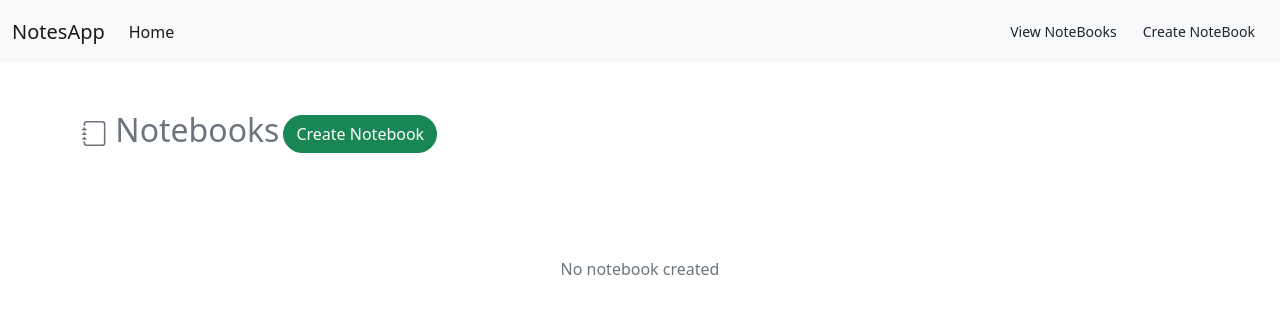
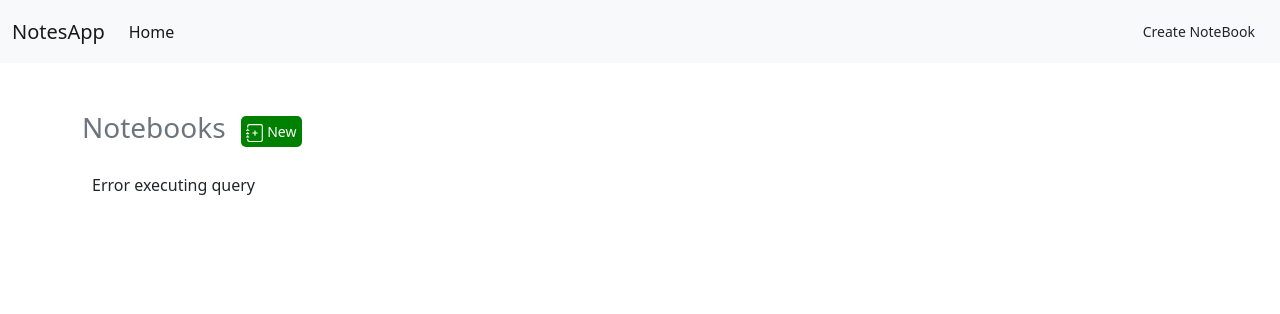
Before and after one commit to pj8912/notesapp-php, a PHP site: page /ckeditor/ in a window 1280 px wide. Shown: the top 314 px of the page. Run offline with PHP 8.4, Linux system fonts and the light colour scheme.

Commit message:
updated indexpage style, notebook creation

```diff
--- a/database/sql.php
+++ b/database/sql.php
@@ -11,3 +11,5 @@ if (!class_exists('database')) {
 		}
 	}
 }
+
+?>
--- a/includes/navbar.php
+++ b/includes/navbar.php
@@ -15,9 +15,7 @@ echo '
         </li>
        </ul>
        <ul class="navbar-nav justify-content-end mb-2 mb-lg-0">
-       <li class="nav-item m-1">
-          <a class="nav-link btn btn-light text-dark btn-sm rounded-5" style="font-size:14px;"   href="http://localhost:4000/notebooks/view_notebooks.php">View NoteBooks</a>
-        </li>
+
         <li class="nav-item m-1">
         <a class="nav-link btn btn-light text-dark  btn-sm rounded-5"  style="font-size:14px;"  href="http://localhost:4000/notebooks/create.php">Create NoteBook</a>
       </li>
--- a/index.php
+++ b/index.php
@@ -12,50 +12,144 @@ include_once "includes/navbar.php";
 	.texts {
 		text-decoration: none;
 	}
+	.new-btn{
+		background:green;
+		color:white;
+		padding:5px;
+		border: None;
+		border-radius: 5px;
+		width:inherit;
+		height:fit-content;
+		margin: 5px;
+		text-decoration: none;
+		font-size: 14px;
+		text-align: center;
+		margin-left: 15px;
+	}
+	.new-btn:hover{
+		color:white;
+	}
+	.wrapper{
+    display: grid;
+    grid-gap: 1em;
+    grid-template-columns: 1fr 1fr 1fr;
+    grid-template-rows: auto;
+	padding: 10px;
+	margin-top:10px;
+
+  }
 </style>
 
 <?php main_navbar(); ?>
 
 <div class="container">
-
-	<!-- <div class="mt-5" style="display:flex;flex-direction:row">
-
-			<a class="h4 texts btn btn-success rounded-5 m-1" href="notebooks/create.php" >
-				<svg xmlns="http://www.w3.org/2000/svg" width="18" height="18" fill="currentColor" class="bi bi-journal-plus" viewBox="0 0 16 16">
-					<path fill-rule="evenodd" d="M8 5.5a.5.5 0 0 1 .5.5v1.5H10a.5.5 0 0 1 0 1H8.5V10a.5.5 0 0 1-1 0V8.5H6a.5.5 0 0 1 0-1h1.5V6a.5.5 0 0 1 .5-.5z" />
-					<path d="M3 0h10a2 2 0 0 1 2 2v12a2 2 0 0 1-2 2H3a2 2 0 0 1-2-2v-1h1v1a1 1 0 0 0 1 1h10a1 1 0 0 0 1-1V2a1 1 0 0 0-1-1H3a1 1 0 0 0-1 1v1H1V2a2 2 0 0 1 2-2z" />
-					<path d="M1 5v-.5a.5.5 0 0 1 1 0V5h.5a.5.5 0 0 1 0 1h-2a.5.5 0 0 1 0-1H1zm0 3v-.5a.5.5 0 0 1 1 0V8h.5a.5.5 0 0 1 0 1h-2a.5.5 0 0 1 0-1H1zm0 3v-.5a.5.5 0 0 1 1 0v.5h.5a.5.5 0 0 1 0 1h-2a.5.5 0 0 1 0-1H1z" />
-				</svg>
-				Create Notebook
-			</a>
-
-
-	</div> -->
 	<div class="mt-5">
 
 	<div  style="display:flex;flex-direction:row">
 
 
-		<h2 class="text-secondary">
-		<svg xmlns="http://www.w3.org/2000/svg" width="25" height="25" fill="currentColor" class="bi bi-journal" viewBox="0 0 16 16">
-			<path d="M3 0h10a2 2 0 0 1 2 2v12a2 2 0 0 1-2 2H3a2 2 0 0 1-2-2v-1h1v1a1 1 0 0 0 1 1h10a1 1 0 0 0 1-1V2a1 1 0 0 0-1-1H3a1 1 0 0 0-1 1v1H1V2a2 2 0 0 1 2-2z"/>
-			<path d="M1 5v-.5a.5.5 0 0 1 1 0V5h.5a.5.5 0 0 1 0 1h-2a.5.5 0 0 1 0-1H1zm0 3v-.5a.5.5 0 0 1 1 0V8h.5a.5.5 0 0 1 0 1h-2a.5.5 0 0 1 0-1H1zm0 3v-.5a.5.5 0 0 1 1 0v.5h.5a.5.5 0 0 1 0 1h-2a.5.5 0 0 1 0-1H1z"/>
-		</svg>
+		<h3 class="text-secondary">
+
 		Notebooks
-	</h2>
-
-	<a class="h4 texts btn btn-success rounded-5 m-1" href="notebooks/create.php" >
-				<!-- <svg xmlns="http://www.w3.org/2000/svg" width="18" height="18" fill="currentColor" class="bi bi-journal-plus" viewBox="0 0 16 16">
+	</h3>
+	<!-- notebooks/create.php -->
+	<a class="new-btn" href="#" data-bs-toggle="modal" data-bs-target="#exampleModal">
+	<svg xmlns="http://www.w3.org/2000/svg" width="18" height="18" fill="currentColor" class="bi bi-journal-plus" viewBox="0 0 16 16">
 					<path fill-rule="evenodd" d="M8 5.5a.5.5 0 0 1 .5.5v1.5H10a.5.5 0 0 1 0 1H8.5V10a.5.5 0 0 1-1 0V8.5H6a.5.5 0 0 1 0-1h1.5V6a.5.5 0 0 1 .5-.5z" />
 					<path d="M3 0h10a2 2 0 0 1 2 2v12a2 2 0 0 1-2 2H3a2 2 0 0 1-2-2v-1h1v1a1 1 0 0 0 1 1h10a1 1 0 0 0 1-1V2a1 1 0 0 0-1-1H3a1 1 0 0 0-1 1v1H1V2a2 2 0 0 1 2-2z" />
 					<path d="M1 5v-.5a.5.5 0 0 1 1 0V5h.5a.5.5 0 0 1 0 1h-2a.5.5 0 0 1 0-1H1zm0 3v-.5a.5.5 0 0 1 1 0V8h.5a.5.5 0 0 1 0 1h-2a.5.5 0 0 1 0-1H1zm0 3v-.5a.5.5 0 0 1 1 0v.5h.5a.5.5 0 0 1 0 1h-2a.5.5 0 0 1 0-1H1z" />
-				</svg> -->
-				Create Notebook
+				</svg>
+  			New
 			</a>
+			<div class="modal fade" id="exampleModal" tabindex="-1" aria-labelledby="exampleModalLabel" aria-hidden="true">
+  <div class="modal-dialog">
+    <div class="modal-content">
+      <div class="modal-body">
+	  <p class="h5" style="display:flex; flex-direction:row">
+	  <span class="m-1	">
+	  <svg xmlns="http://www.w3.org/2000/svg" width="23" height="23" fill="currentColor" class="bi bi-journal-plus" viewBox="0 0 16 16">
+					<path fill-rule="evenodd" d="M8 5.5a.5.5 0 0 1 .5.5v1.5H10a.5.5 0 0 1 0 1H8.5V10a.5.5 0 0 1-1 0V8.5H6a.5.5 0 0 1 0-1h1.5V6a.5.5 0 0 1 .5-.5z" />
+					<path d="M3 0h10a2 2 0 0 1 2 2v12a2 2 0 0 1-2 2H3a2 2 0 0 1-2-2v-1h1v1a1 1 0 0 0 1 1h10a1 1 0 0 0 1-1V2a1 1 0 0 0-1-1H3a1 1 0 0 0-1 1v1H1V2a2 2 0 0 1 2-2z" />
+					<path d="M1 5v-.5a.5.5 0 0 1 1 0V5h.5a.5.5 0 0 1 0 1h-2a.5.5 0 0 1 0-1H1zm0 3v-.5a.5.5 0 0 1 1 0V8h.5a.5.5 0 0 1 0 1h-2a.5.5 0 0 1 0-1H1zm0 3v-.5a.5.5 0 0 1 1 0v.5h.5a.5.5 0 0 1 0 1h-2a.5.5 0 0 1 0-1H1z" />
+				</svg>
+	 Create New NoteBook
+</span>
+	  <button type="button" class="btn-close" style="margin-left:auto" data-bs-dismiss="modal" aria-label="Close"></button>
+
+
+	</p>
+		<form action=" <?php echo $_SERVER['PHP_SELF'];?>" method="post">
+			<div class="mb-2">
+				<input class="form-control" placeholder="Book Name" name="book_name">
+			</div>
+			<div class="mb-2">
+				<!-- <textarea type="text" rows="5" cols="10" name="desc" class="form-control">
+				</textarea> -->
+				<textarea name="desc" class="form-control" placeholder="Description" cols="30" rows="5"></textarea>
+			</div>
+			<div class="d-grid gap-2">
+				<button type="submit" name="ubtn" class="btn btn-primary rounded-0">Create</button>
+			</div>
+		</form>
+
+      </div>
+
+    </div>
+  </div>
+</div>
+
 
 		</div>
 
-		<p class="text-secondary text-center" style="margin-top:100px;">No notebook created</p>
+
+<div class="wrapper">
+<?php
+
+		require_once('database/sql.php');
+
+		$db = new database('notesapp.db');
+		if (!$db) {
+			die('Error opening database');
+		}
+
+		$sql = "SELECT * FROM notebooks";
+		$response = $db->query($sql);
+		if (!$response) {
+			die('Error executing query');
+		}
+
+while ($row  = $response->fetchArray(SQLITE3_ASSOC)) {
+
+	echo '<div style="border: 1px solid silver;padding:8px;width:inherit;border-radius:20px;height:fit-content"  id="box">';
+
+	echo '<ul class="nav" style="display;flex;flex-direction:row;">';
+
+	echo '<a href="../notes/createnotes.php?bid='.$row['nb_id'].'" class="nav-item" style="text-decoration:none;">
+	<svg xmlns="http://www.w3.org/2000/svg" width="16" height="16" fill="gray" class="bi bi-book-fill" viewBox="0 0 16 16">
+	<path d="M8 1.783C7.015.936 5.587.81 4.287.94c-1.514.153-3.042.672-3.994 1.105A.5.5 0 0 0 0 2.5v11a.5.5 0 0 0 .707.455c.882-.4 2.303-.881 3.68-1.02 1.409-.142 2.59.087 3.223.877a.5.5 0 0 0 .78 0c.633-.79 1.814-1.019 3.222-.877 1.378.139 2.8.62 3.681 1.02A.5.5 0 0 0 16 13.5v-11a.5.5 0 0 0-.293-.455c-.952-.433-2.48-.952-3.994-1.105C10.413.809 8.985.936 8 1.783z"/>
+  </svg>
+
+<span style="font-weight:bold;margin-left:10px;">' . $row['name'] . '</span></a>';
+
+
+echo '</ul>';
+
+
+   echo '<p class="mt-2 text-secondary p-1" style="font-size:14px">' . $row['desc'] . '</p>';
+
+
+
+		echo '</div>';
+	}
+
+?>
+
+
+
+		</div>
+
+
+
 	</div>
 
 
@@ -67,3 +161,17 @@ include_once "includes/navbar.php";
 </body>
 
 </html>
+
+<?php
+if(isset($_POST['ubtn'])){
+	$bookname = $_POST['book_name'];
+	$desc = $_POST['desc'];
+	$db = new SQLite3("notesapp.db");
+	// $db = new SQLite3("notesapp.db");
+	$db->exec("INSERT INTO notebooks(name,desc) VALUES('$bookname','$desc')");
+	header('Location: http://localhost:4000/');
+	exit();
+
+}
+
+?>
--- a/notebooks/view_notebooks.php
+++ b/notebooks/view_notebooks.php
@@ -98,7 +98,7 @@ echo '<div class="dropdown ml-5 nav-item ">
 <!-- JavaScript Bundle with Popper -->
 <script src="https://cdn.jsdelivr.net/npm/bootstrap@5.2.0-beta1/dist/js/bootstrap.bundle.min.js" integrity="sha384-pprn3073KE6tl6bjs2QrFaJGz5/SUsLqktiwsUTF55Jfv3qYSDhgCecCxMW52nD2" crossorigin="anonymous"></script>
 
-<script src="http://localhost:4000/bootstrap/js/bootstrap.js"></script>
+<!-- <script src="http://localhost:4000/bootstrap/js/bootstrap.js"></script> -->
    </div>
 </div>
 
```
Also changed, not shown: create_database.php (+0 -13 lines), test.php (+16 -2 lines).
